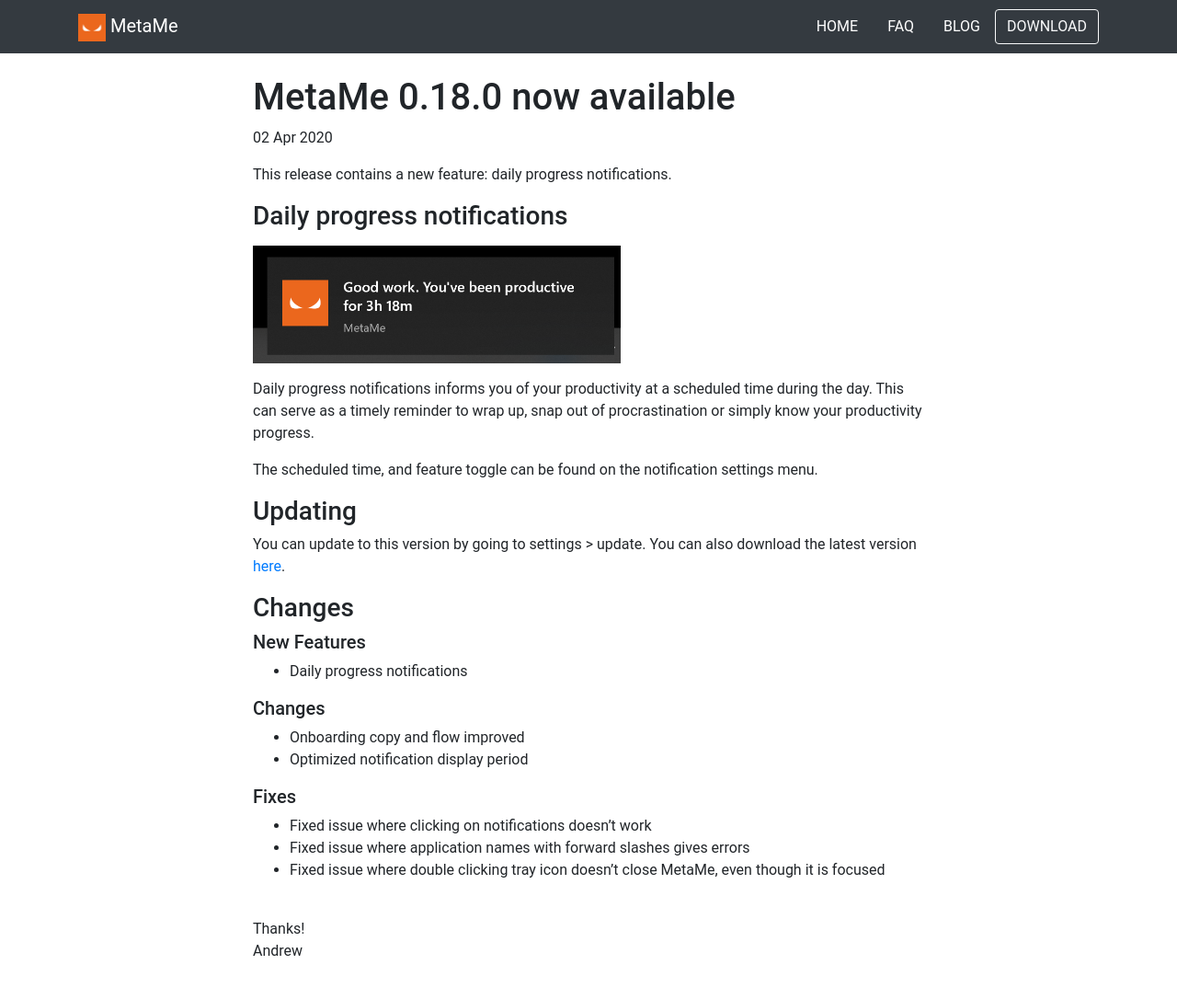
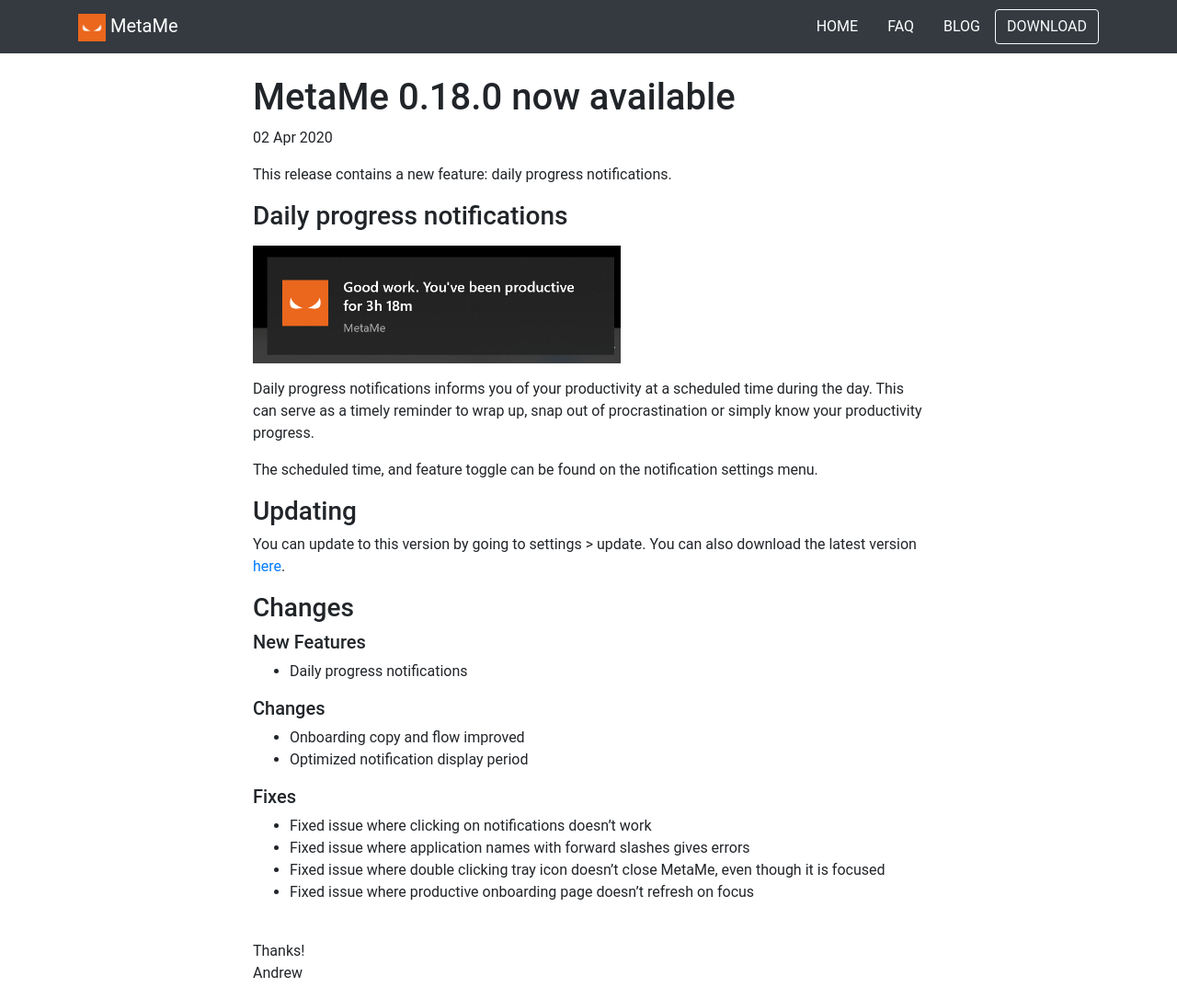
Before and after one commit to meta-me/metame-website, a Jekyll site: the page built from posts/_posts/2020-04-02-MetaMe-0.18.0-released.md, in a window 1280 px wide. Shown: the whole page at 92% size. Built offline with Jekyll 4.4.1, drawn with Linux system fonts in a browser that asks for light colours; comment, search, counter and statistics services are not loaded; before the commit the page ends 1062 px from its top, so only the background shows below that.

Commit message:
Minor update to 0.18.0 release notes

```diff
--- a/posts/_posts/2020-04-02-MetaMe-0.18.0-released.md
+++ b/posts/_posts/2020-04-02-MetaMe-0.18.0-released.md
@@ -35,6 +35,7 @@
 - Fixed issue where clicking on notifications doesn't work
 - Fixed issue where application names with forward slashes gives errors
 - Fixed issue where double clicking tray icon doesn't close MetaMe, even though it is focused
+- Fixed issue where productive onboarding page doesn't refresh on focus
 
 <br/>
 Thanks!
```
